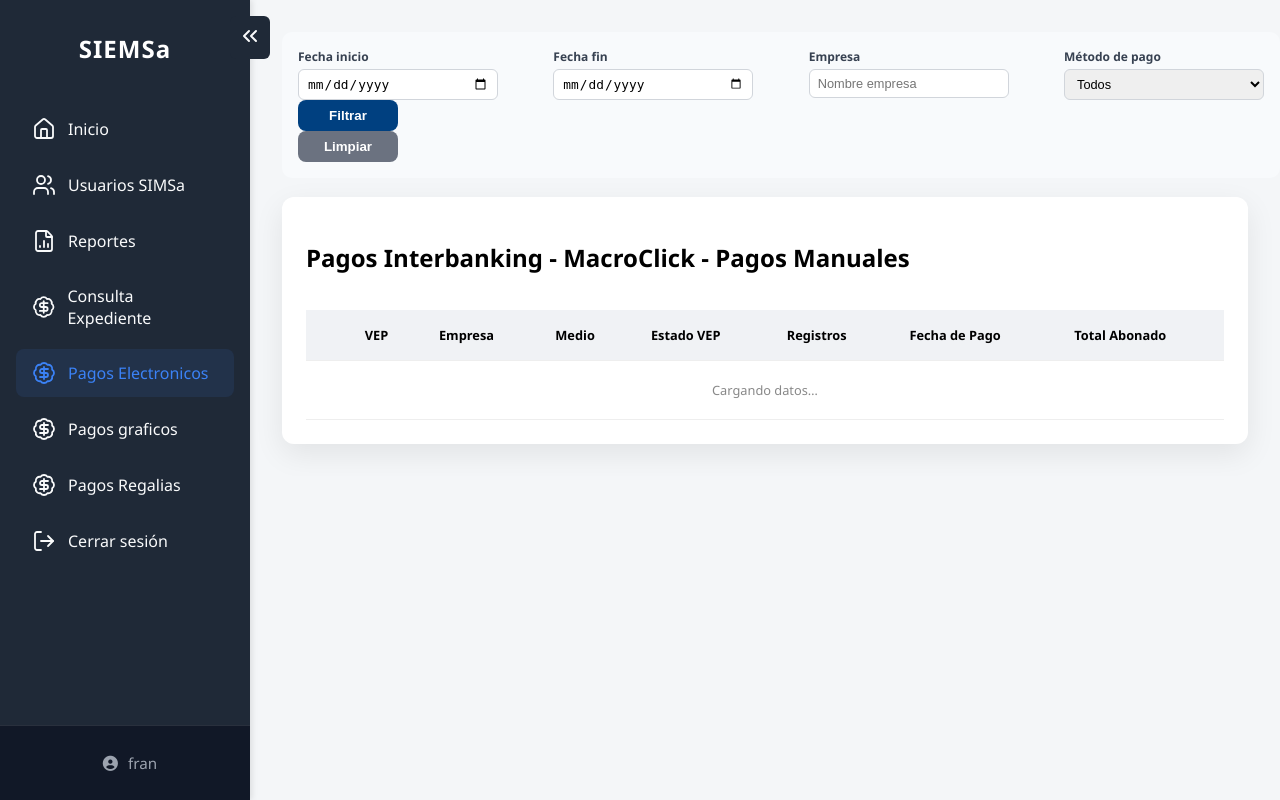
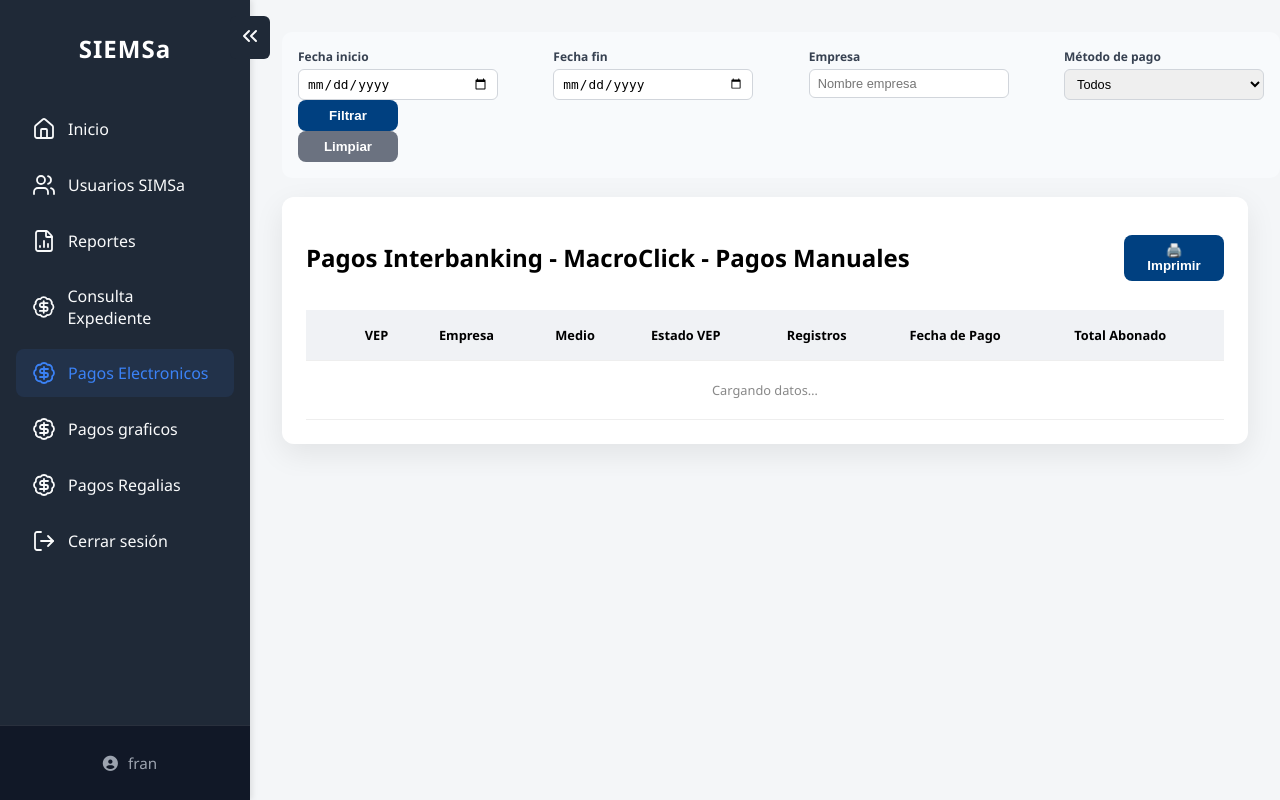
Before and after one commit to fran17sk/SIEMSa, a Django app: page /pagos_electronicos in a window 1280 px wide. Run offline with Django 5.2, Linux system fonts and the light colour scheme; a user stored in the database is signed in; data that the repository does not hold is empty; some libraries are stand-ins or nearby versions.

Commit message:
regalias

```diff
--- a/app/templates/simsa/pagos_electronicos.html
+++ b/app/templates/simsa/pagos_electronicos.html
@@ -34,7 +34,9 @@
 
         <div class="table-header">
             <h2>Pagos Interbanking - MacroClick - Pagos Manuales</h2>
-
+            <button class="add-btn" onclick="imprimirTabla()">
+                🖨️ Imprimir
+            </button>
         </div>
 
         <table>
@@ -585,6 +587,73 @@ function limpiarFiltros() {
     buildTable(groupedData);
 }
 </script>
+<script>
+function imprimirTabla() {
+    const contenido = document.querySelector(".table-container").innerHTML;
 
+    const ventana = window.open("", "", "width=1200,height=800");
+
+    ventana.document.write(`
+        <html>
+        <head>
+            <title>Pagos Interbanking</title>
+            <style>
+                body {
+                    font-family: 'Segoe UI', sans-serif;
+                    padding: 20px;
+                    background: white;
+                }
+
+                h2 {
+                    text-align: center;
+                    margin-bottom: 20px;
+                }
+
+                table {
+                    width: 100%;
+                    border-collapse: collapse;
+                    font-size: 12px;
+                }
+
+                th, td {
+                    border: 1px solid #ddd;
+                    padding: 8px;
+                    text-align: left;
+                }
+
+                th {
+                    background-color: #f0f2f5;
+                }
+
+                .toggle {
+                    display: none;
+                }
+
+                .detail-row {
+                    display: table-row !important;
+                }
+
+                .subtable {
+                    width: 100%;
+                    margin-top: 5px;
+                }
+
+                .subtable th, .subtable td {
+                    font-size: 11px;
+                }
+            </style>
+        </head>
+        <body>
+            ${contenido}
+        </body>
+        </html>
+    `);
+
+    ventana.document.close();
+    ventana.focus();
+    ventana.print();
+    ventana.close();
+}
+</script>
 
 {% endblock %}
```
